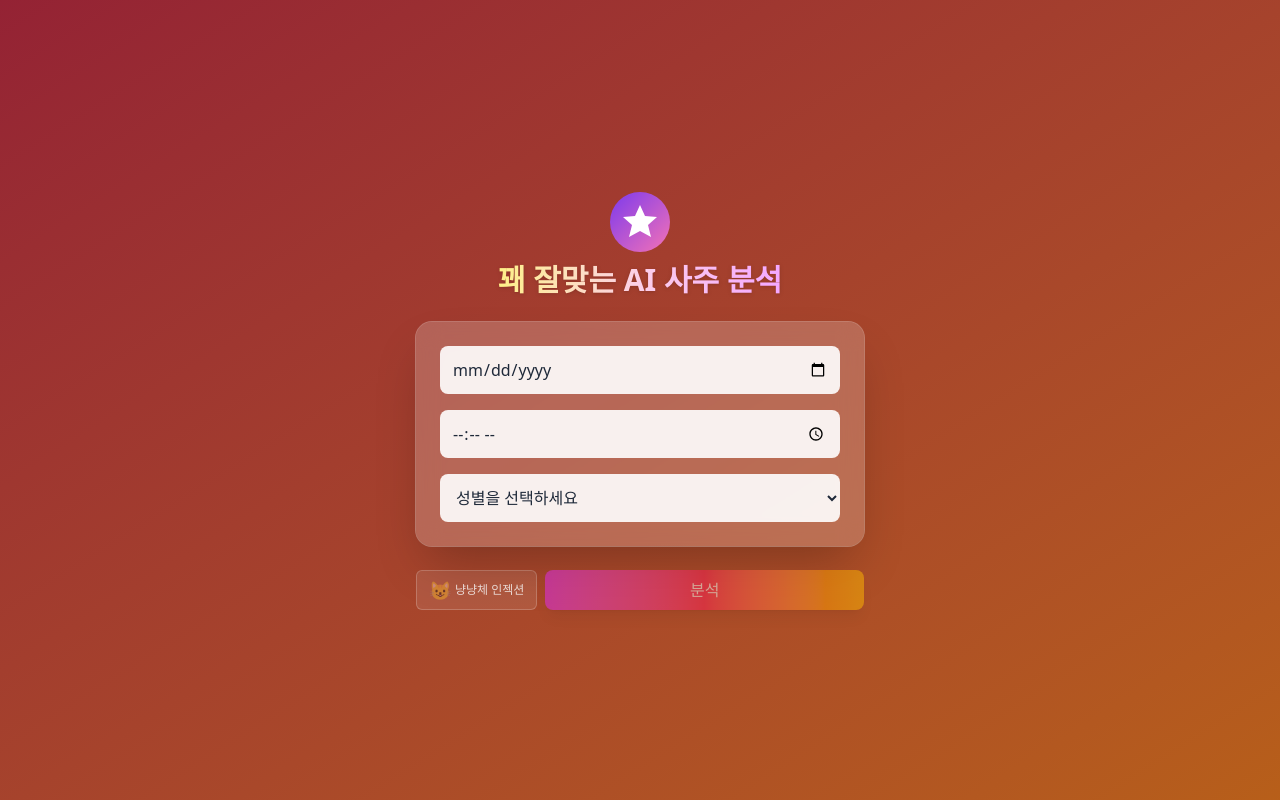
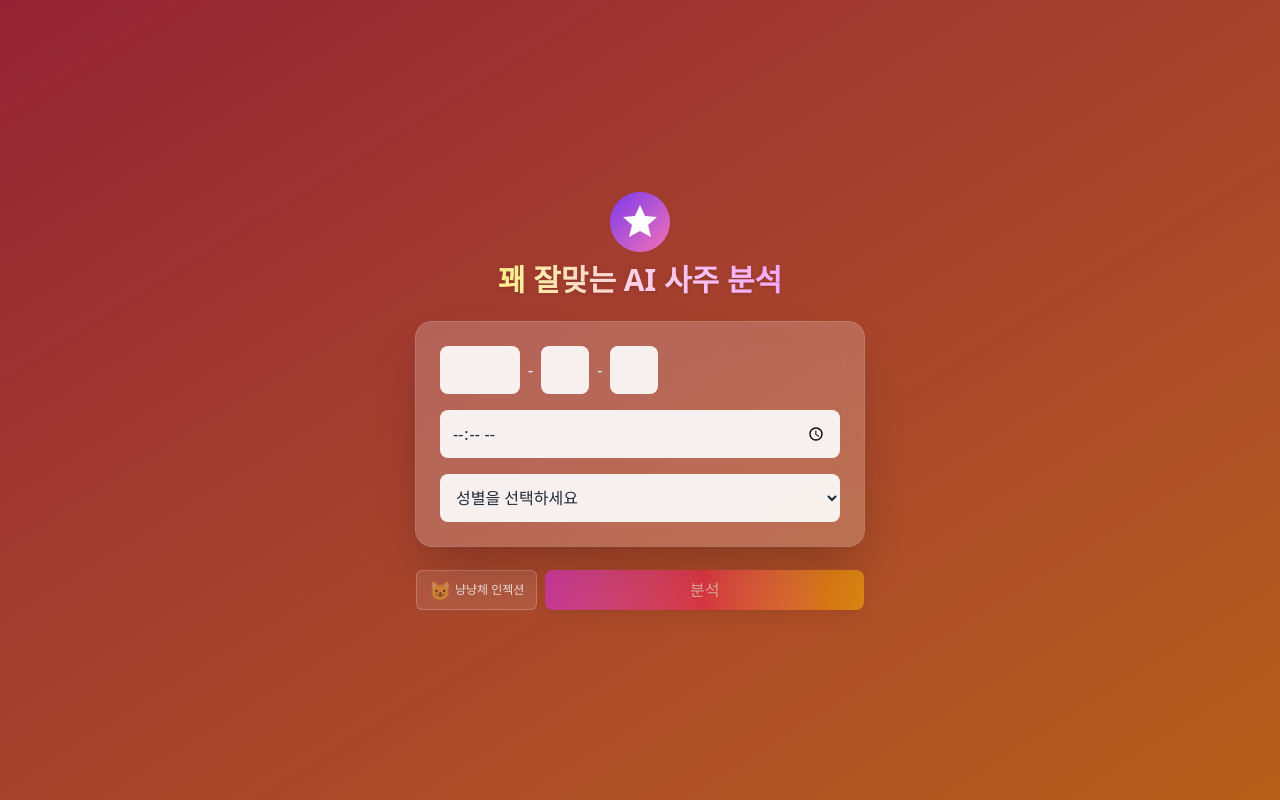
Before and after one commit to m00nlygreat/nextjs-boilerplate, a Next.js app: page / in a window 1280 px wide. Built offline with nearby package versions, Linux system fonts and the light colour scheme.

Commit message:
refactor: split date input into fields

```diff
--- a/app/components/DateTimePicker.tsx
+++ b/app/components/DateTimePicker.tsx
@@ -1,4 +1,6 @@
 "use client";
+
+import { useRef } from "react";
 
 interface DateTimePickerProps {
   value?: string;
@@ -6,21 +8,55 @@ interface DateTimePickerProps {
 }
 
 export default function DateTimePicker({ value = "", onChange }: DateTimePickerProps) {
+  const [year = "", month = "", day = ""] = value.split("-");
+  const monthRef = useRef<HTMLInputElement>(null);
+  const dayRef = useRef<HTMLInputElement>(null);
+
   return (
-    <input
-      type="date"
-      className="block w-full min-w-0 appearance-none rounded-lg border-none bg-white/90 p-3 text-gray-800 focus:outline-none focus:ring-2 focus:ring-fuchsia-500"
-      value={value}
-      onInput={(e) => {
-        const input = e.currentTarget;
-        const [year = "", month = "", day = ""] = input.value.split("-");
-        const trimmedYear = year.slice(0, 4);
-        const newValue = [trimmedYear, month, day].filter(Boolean).join("-");
-        if (newValue !== input.value) {
-          input.value = newValue;
-        }
-        onChange?.(newValue);
-      }}
-    />
+    <div className="flex items-center gap-2">
+      <input
+        type="text"
+        inputMode="numeric"
+        maxLength={4}
+        className="w-20 rounded-lg border-none bg-white/90 p-3 text-gray-800 focus:outline-none focus:ring-2 focus:ring-fuchsia-500"
+        value={year}
+        onChange={(e) => {
+          const newYear = e.currentTarget.value.slice(0, 4);
+          if (newYear.length === 4) {
+            monthRef.current?.focus();
+          }
+          onChange?.([newYear, month, day].filter(Boolean).join("-"));
+        }}
+      />
+      <span>-</span>
+      <input
+        ref={monthRef}
+        type="text"
+        inputMode="numeric"
+        maxLength={2}
+        className="w-12 rounded-lg border-none bg-white/90 p-3 text-gray-800 focus:outline-none focus:ring-2 focus:ring-fuchsia-500"
+        value={month}
+        onChange={(e) => {
+          const newMonth = e.currentTarget.value.slice(0, 2);
+          if (newMonth.length === 2) {
+            dayRef.current?.focus();
+          }
+          onChange?.([year, newMonth, day].filter(Boolean).join("-"));
+        }}
+      />
+      <span>-</span>
+      <input
+        ref={dayRef}
+        type="text"
+        inputMode="numeric"
+        maxLength={2}
+        className="w-12 rounded-lg border-none bg-white/90 p-3 text-gray-800 focus:outline-none focus:ring-2 focus:ring-fuchsia-500"
+        value={day}
+        onChange={(e) => {
+          const newDay = e.currentTarget.value.slice(0, 2);
+          onChange?.([year, month, newDay].filter(Boolean).join("-"));
+        }}
+      />
+    </div>
   );
 }
```
